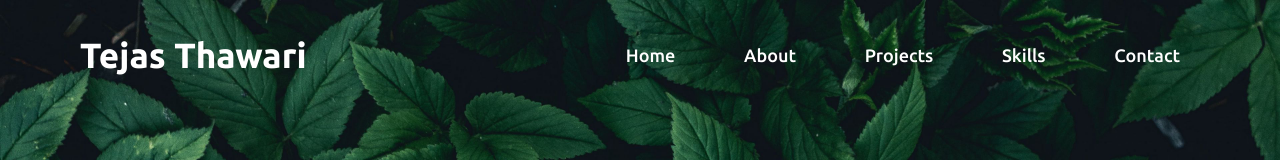
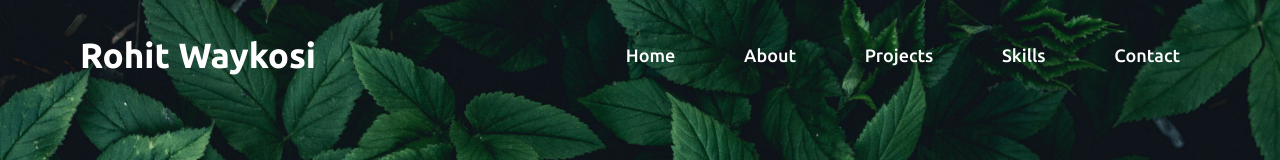
Before and after one commit to rohitwaykos/Rohitwaykos.github.io, a plain HTML site: page index.html in a window 1280 px wide. Shown: the top 160 px of the page. Drawn offline with nearby package versions, Linux system fonts and the light colour scheme; some packages are replaced by stand-ins of ours; a script that the page names is missing.

Commit message:
Update index.html

```diff
--- a/index.html
+++ b/index.html
@@ -50,7 +50,7 @@
       </div>
       <div class="max-width">
         <div class="logo">
-          <a href="#">Tejas Thawari</a>
+          <a href="#">Rohit Waykosi</a>
         </div>
         <ul class="menu">
           <li><a href="#home" class="menu-btn">Home</a></li>
```
